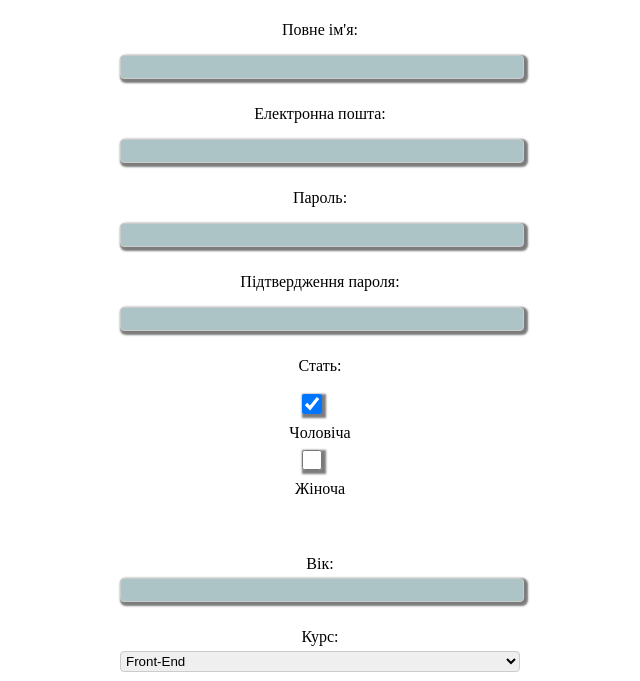
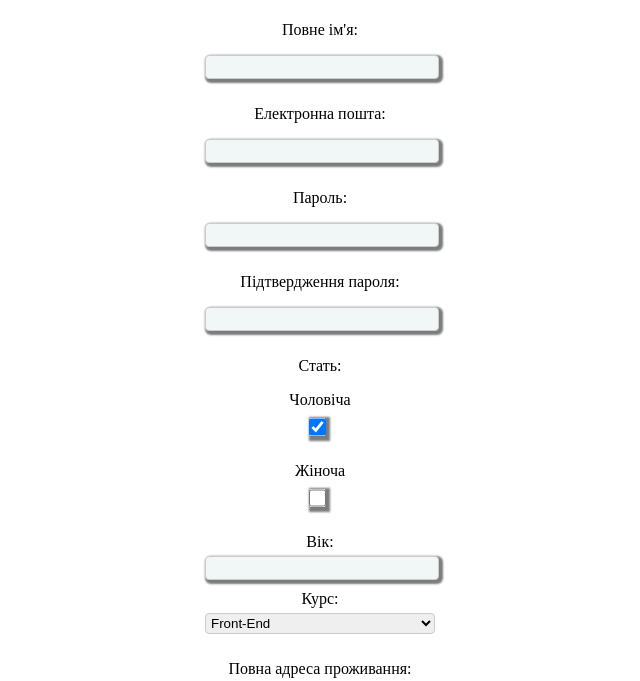
Before and after one commit to ZamulinskiyHennadiy/login.system, a plain HTML site: page index.html in a window 1280 px wide. Shown: the part 59-740 px from the top of the page, without its empty margins (320-960 px from the left). Drawn offline with Linux system fonts and the light colour scheme.

Commit message:
Update index.html
Changed the visual

```diff
--- a/index.html
+++ b/index.html
@@ -10,11 +10,11 @@
       height: 20px;
       border: 1px solid;
       border-radius: 8=30px;
-      background-color: rgb(172, 196, 197);
+      background-color: rgb(241, 246, 247);
       box-shadow: 2px 2px 2px 2px #7c7c7c;
       }
       form {
-      width: 400px;
+      width: 230px;
       height: 400px;
       }
       h2 {
@@ -37,8 +37,9 @@
             margin-right: 10px;
       }
       input[type="checkbox"] {
-            width: 20px;
-            margin-right: 20px;
+            width: 17px;
+            margin-right: 10px;
+            margin-bottom: 25px;
       }
       </style>
 </head>
@@ -69,20 +70,15 @@
          <p>
             <input type="password" id="confirm_password" name="confirm_password" required>
          </p>
-      <p>
-            <p>
-            <label for="gender">Стать:</label>
-            </p>
+         <p>
+         <label for="gender">Стать:</label>
+         </p>
+         <label for="male">Чоловіча</label>
          <input type="checkbox" id="male" name="gender" value="male" checked>
-         <label for="male">Чоловіча</label>
+         <label for="female">Жіноча</label>
          <input type="checkbox" id="female" name="gender" value="female">
-         <label for="female">Жіноча</label><br><br>
-      </p>
-            <p>
             <label for="age">Вік:</label>
             <input type="number" id="age" name="age" required>
-            </p>
-      <p>
          <label for="course">Курс:</label>
          <select id="course" name="course">
             <option value="Front-End">Front-End</option>
@@ -97,7 +93,7 @@
             <textarea id="address" name="address" rows="4" cols="50" required></textarea>
                </p>
          <input type="checkbox" id="agree_terms" name="agree_terms" required>
-         <label for="agree_terms">Погоджуюсь з умовами конфіденційності</label><br><br>
+         <label for="agree_terms">Погоджуюсь з умовами конфіденційності</label>
          </p>
          <input type="submit" value="Зареєструватися" class="submit-btn">
       </form>
```
